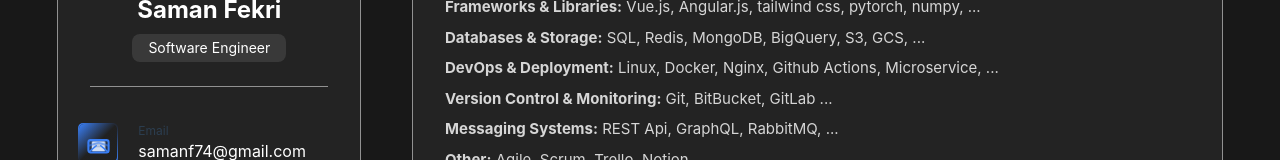
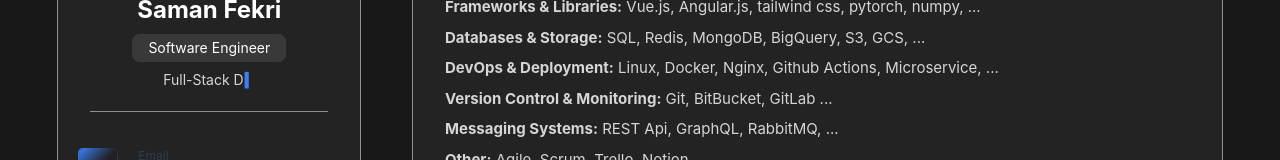
Before and after one commit to SamanFekri/SamanFekri.github.io, a Vue app: page / in a window 1280 px wide. Shown: the part 333-493 px from the top of the page. Built offline with nearby package versions, Linux system fonts and the light colour scheme; no server answers.

Commit message:
feat: add TypeRotator component for dynamic display of specialties in SideBar

```diff
--- a/public/data/personal.json
+++ b/public/data/personal.json
@@ -2,6 +2,14 @@
     "firstName": "Saman",
     "lastName": "Fekri",
     "bio": "Software Engineer",
+    "specialties": [
+        "Go & Microservices",
+        "Full-Stack Developer",
+        "AI Engineer",
+        "Machine Learning Engineer",
+        "Generative AI & LLMs",
+        "Product Manager"
+    ],
     "pics": [
         "avatar.webm",
         "profile.jpeg"
--- a/src/components/SideBar.vue
+++ b/src/components/SideBar.vue
@@ -42,6 +42,8 @@
         <div class="w-full flex justify-center text-center text-white mt-2 mb-2">
             <h1 class="text-sm px-4 py-1 bg-white bg-opacity-10 rounded-lg">{{bio}}</h1>
         </div>
+        <!--my specialties type themselves one after another under the title-->
+        <TypeRotator v-if="specialties.length" :items="specialties" class="w-full text-center text-sm text-color-paragraph mb-1"/>
         <div class="w-full border-t mx-4 my-4 border-white border-opacity-50"> </div>
         <div class="w-full my-4">
             <!--for loop over the data id is the index of it-->
@@ -76,6 +78,7 @@
 import BorderGradiantBox from './BorderGradiantBox.vue';
 import PersonalData from './PersonalData.vue';
 import WeatherBadge from './WeatherBadge.vue';
+import TypeRotator from './TypeRotator.vue';
 import axios from 'axios'
 import { gsap } from 'gsap'
 
@@ -83,7 +86,8 @@
     components:{
         BorderGradiantBox,
         PersonalData,
-        WeatherBadge
+        WeatherBadge,
+        TypeRotator
     },
     data() {
         return {
@@ -94,6 +98,7 @@
             primaryBlack: '#181818',
             primaryWhite: '#f3f3f3',
             bio: '',
+            specialties: [],
             name: '',
             data: [],
             socialMedia: [],
@@ -171,6 +176,7 @@
                 this.profilePics = response.data.pics;
                 this.name = `${response.data.firstName} ${response.data.lastName}`;
                 this.bio = response.data.bio;
+                this.specialties = response.data.specialties || [];
                 this.socialMedia = response.data.socialMedia;
                 this.data = response.data.data;
                 this.cta = response.data.cta;
--- /dev/null
+++ b/src/components/TypeRotator.vue
@@ -0,0 +1,82 @@
+<template>
+    <!--types each item, holds it so it can be read, erases it and moves to the next one-->
+    <p class="type-rotator" aria-live="off">
+        <span class="sr-only">{{ items.join(', ') }}</span>
+        <span aria-hidden="true">{{ shown }}<span class="cursor">▍</span></span>
+    </p>
+</template>
+
+<script>
+export default {
+    props: {
+        items: {
+            type: Array,
+            required: true
+        },
+        typeSpeed: { type: Number, default: 70 },
+        eraseSpeed: { type: Number, default: 35 },
+        hold: { type: Number, default: 2000 }
+    },
+    data() {
+        return {
+            index: 0,
+            shown: '',
+            timer: null
+        }
+    },
+    methods: {
+        later(ms, fn) {
+            this.timer = setTimeout(fn, ms);
+        },
+        type() {
+            const word = this.items[this.index];
+            if (this.shown.length < word.length) {
+                this.shown = word.slice(0, this.shown.length + 1);
+                this.later(this.typeSpeed, this.type);
+            } else {
+                this.later(this.hold, this.erase);
+            }
+        },
+        erase() {
+            if (this.shown.length > 0) {
+                this.shown = this.shown.slice(0, -1);
+                this.later(this.eraseSpeed, this.erase);
+            } else {
+                this.index = (this.index + 1) % this.items.length;
+                this.later(300, this.type);
+            }
+        }
+    },
+    mounted() {
+        if (!this.items.length) return;
+        // reduced motion: no typing, just the first item
+        if (window.matchMedia('(prefers-reduced-motion: reduce)').matches) {
+            this.shown = this.items[0];
+            return;
+        }
+        this.type();
+    },
+    beforeUnmount() {
+        clearTimeout(this.timer);
+    }
+}
+</script>
+
+<style scoped>
+.type-rotator {
+    min-height: 1.5em;
+}
+.cursor {
+    margin-left: 1px;
+    color: #3a7ff5;
+    animation: blink 1s step-end infinite;
+}
+@keyframes blink {
+    50% { opacity: 0; }
+}
+@media (prefers-reduced-motion: reduce) {
+    .cursor {
+        display: none;
+    }
+}
+</style>
```
